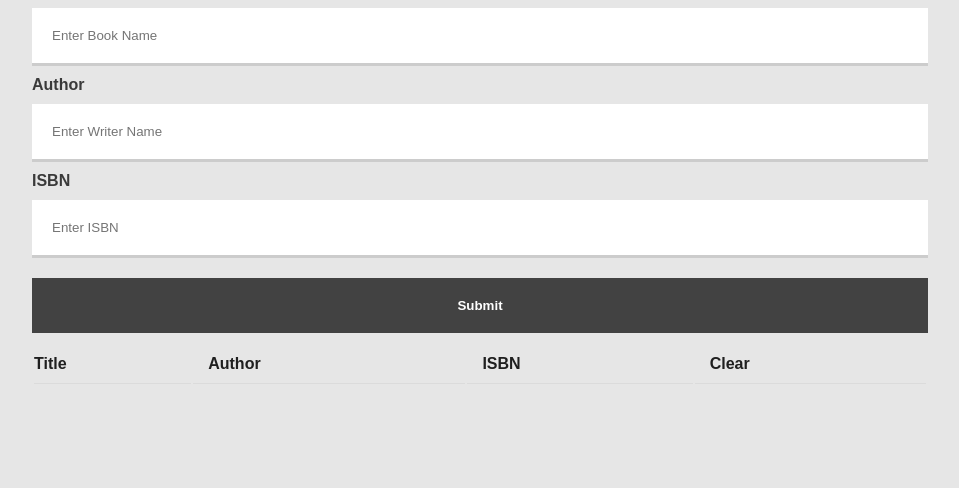
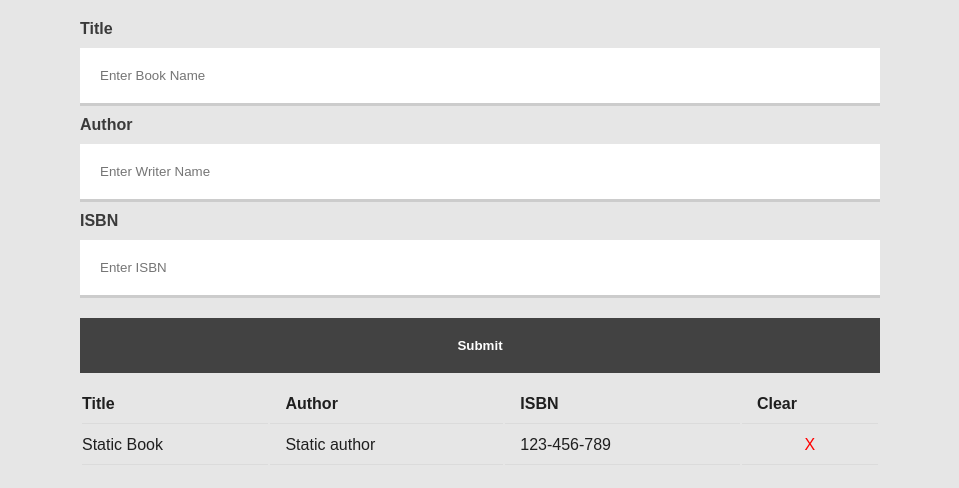
Before and after one commit to TheUmslopogaas/js-oop-book, a plain HTML site: page index.html in a window 1280 px wide. Shown: the part 152-640 px from the top of the page, without its empty margins (160-1119 px from the left). Drawn offline with Linux system fonts and the light colour scheme.

Commit message:
some little modification

```diff
--- a/index.html
+++ b/index.html
@@ -39,7 +39,14 @@
 		      <th>Clear</th>
 				</tr>
 			</thead>
-			<tbody id="table-body"></tbody>
+			<tbody id="table-body">
+				<tr>
+					<td>Static Book</td>
+					<td>Static author</td>
+					<td>123-456-789</td>
+					<td class="delete"><span class="delete-span">X</span></td>
+				</tr>
+			</tbody>
 		</table>
 	</div>
 	<script src="oopjs.js"></script>
--- a/oopjs.js
+++ b/oopjs.js
@@ -78,7 +78,7 @@ singleBookRow.addEventListener("click", function (e){
 		e.target.parentElement.parentElement.remove();
 		ui.removeAlert();
 	} else {
-		console.log("whytf are you clicking randomly nigga?");
+		console.log("Click on the cross button bro.");
 	}
 	e.preventDefault();
 })
--- a/styles.css
+++ b/styles.css
@@ -15,7 +15,9 @@ body {
 }
 .wrapper {
 	width: 70%;
+	max-width: 800px;
 	margin: 0 auto;
+	margin-top: 5vh;
 }
 .wrapper h1 {
 	font-size: 4.5rem;
```
